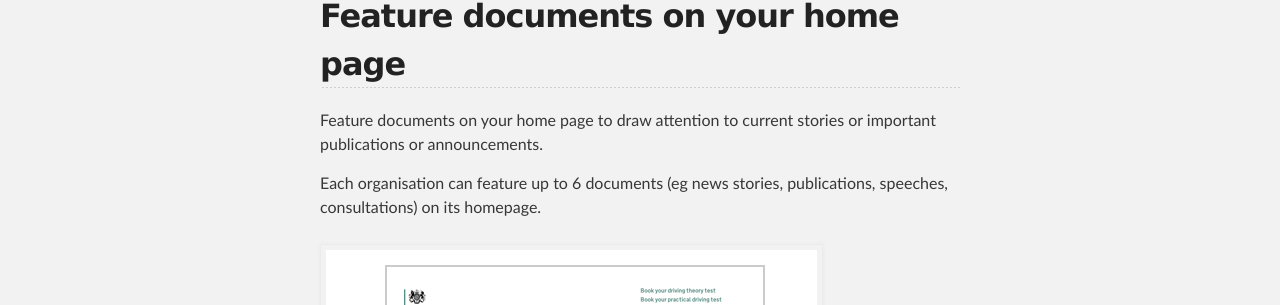
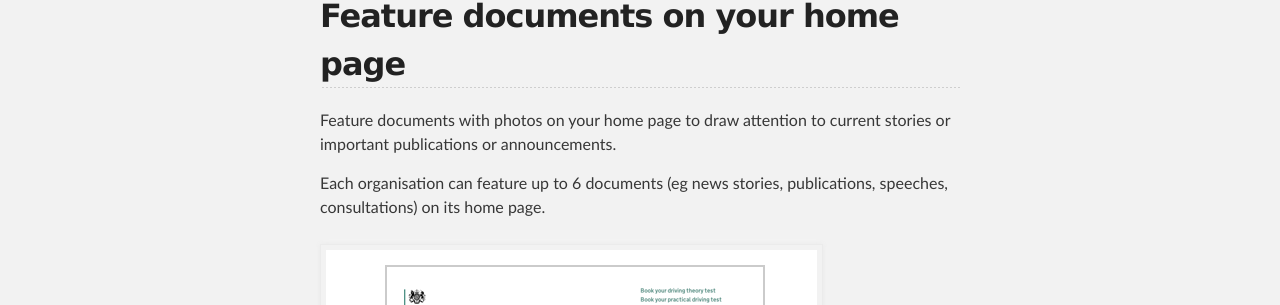
Before and after one commit to alphagov/inside-government-admin-guide, a Jekyll site: the page built from editing-other-pages/feature-documents-home-page.md, in a window 1280 px wide and 900 px high. Shown: the part 295-600 px from the top of the window. Built offline with Jekyll 4.4.1, drawn with Linux system fonts in a browser that asks for light colours.

Commit message:
Update feature-documents-home-page.md

```diff
--- a/editing-other-pages/feature-documents-home-page.md
+++ b/editing-other-pages/feature-documents-home-page.md
@@ -5,9 +5,9 @@ title: How to publish content / Feature documents on your home page
 
 ## Feature documents on your home page
 
-Feature documents on your home page to draw attention to current stories or important publications or announcements.
+Feature documents with photos on your home page to draw attention to current stories or important publications or announcements.
 
-Each organisation can feature up to 6 documents (eg news stories, publications, speeches, consultations) on its homepage.
+Each organisation can feature up to 6 documents (eg news stories, publications, speeches, consultations) on its home page.
 
 ![Homepage 1](homepage-1.png)
 
```
